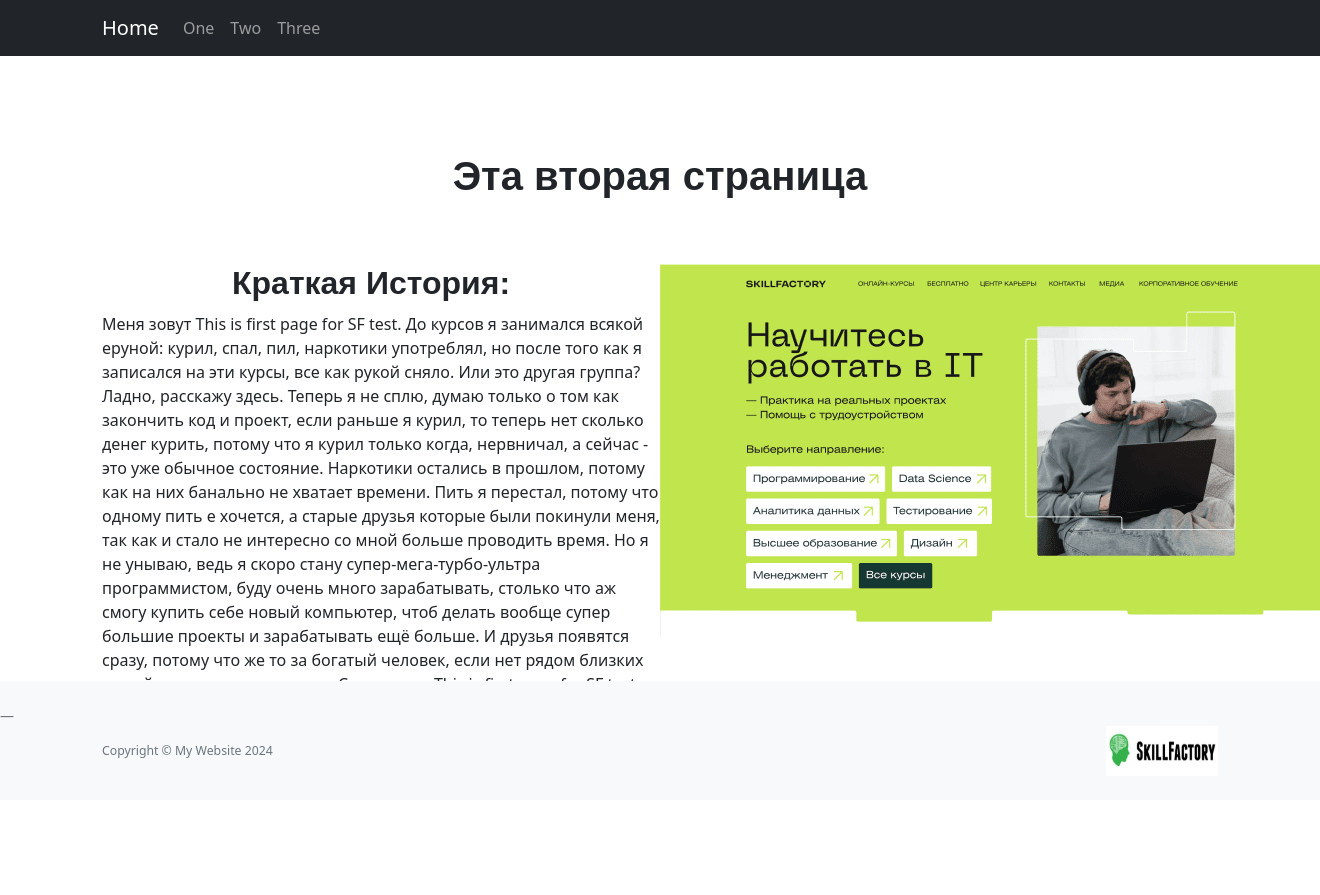
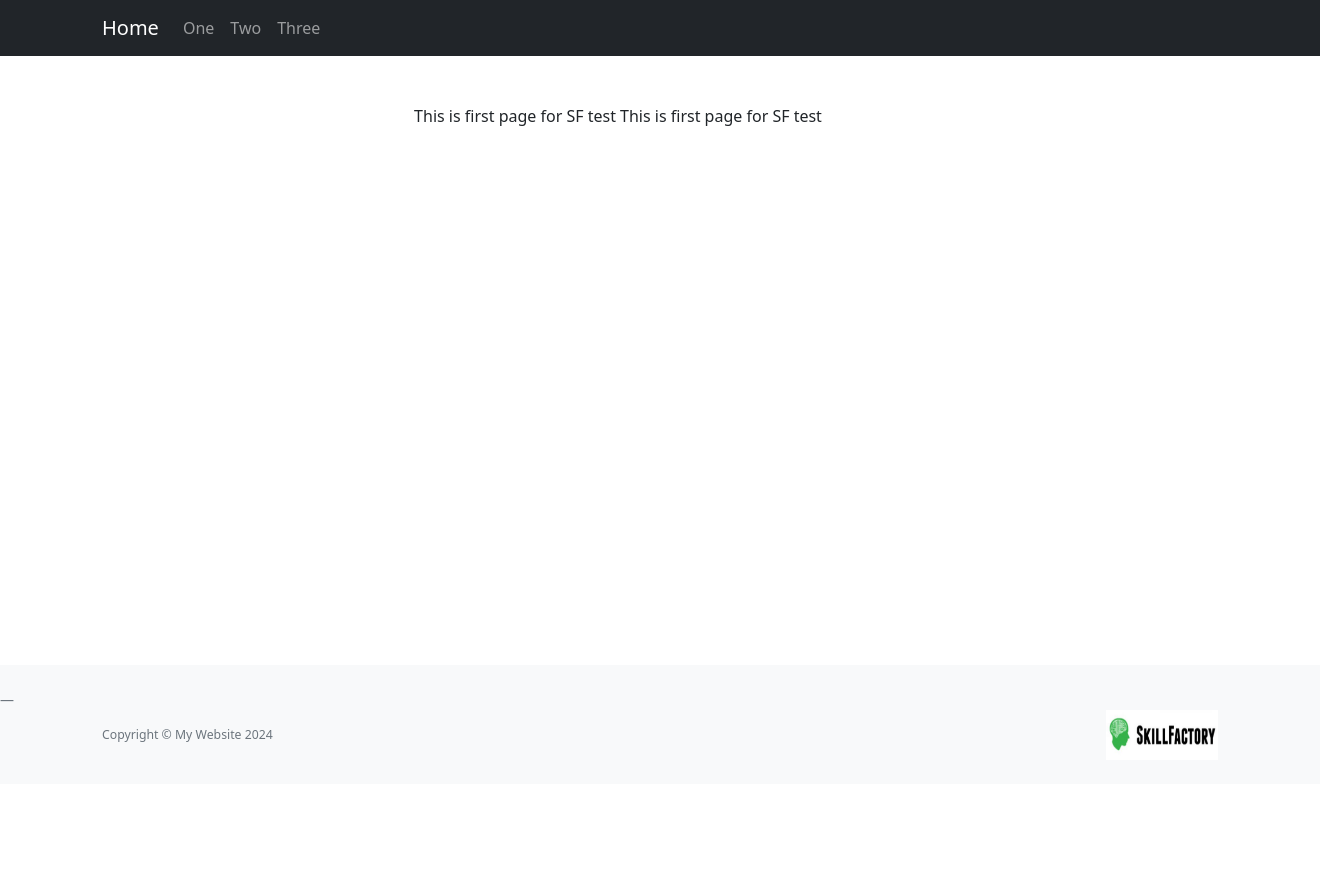
Before and after one commit to Ironchel/Test_django_1, a Django app: template templates/flatpages/index2.html in a window 1320 px wide. After the commit the page ends 751 px from the top, so only its background shows below. Run offline with Django 5.2, Linux system fonts and the light colour scheme; the template is opened without the code that fills it: values that come from a table or form of the project are taken from there, others are empty; data comes from the database, SQL or seed files in the repository; both versions use the stored data as it was after the commit; some libraries are stand-ins or nearby versions.

Commit message:
Исправил файл index2.html, чтоб явно видно было тег {{ flatpage.content }}

```diff
--- a/templates/flatpages/index2.html
+++ b/templates/flatpages/index2.html
@@ -7,37 +7,8 @@
 {% endblock main %}
 
 {% block content %}
-    {% load static %}
-    <header class="mt-5">
-        <div class="text-center">
-            <h1 class="h1 py-5 m-3"><b>Эта вторая страница</b></h1>
-        </div>
-    </header>
-    <div class="container col-8">
-        <h2 class="position-absolute"><b>Краткая История:</b></h2>
-    </div>
-    <div class="container d-flex row-cols-2">
-        <section class="mt-5">
-            <p>Меня зовут {{ flatpage.content }}. До курсов я занимался всякой
-                еруной: курил, спал, пил, наркотики употреблял, но после того
-                как я записался на эти курсы, все как рукой сняло. Или это
-                другая группа? Ладно, расскажу здесь. Теперь я не
-                сплю, думаю только о том как закончить код и проект, если раньше
-                я курил, то теперь нет сколько денег курить, потому что я курил
-                только когда, нервничал, а сейчас - это уже обычное состояние.
-                Наркотики остались в прошлом, потому как на них банально не
-                хватает времени. Пить я перестал, потому что одному пить е
-                хочется, а старые друзья которые были покинули меня, так как и
-                стало не интересно со мной больше проводить время. Но я не
-                унываю, ведь я скоро стану супер-мега-турбо-ультра
-                программистом, буду очень много зарабатывать, столько что аж
-                смогу купить себе новый компьютер, чтоб делать вообще супер
-                большие проекты и зарабатывать ещё больше. И друзья появятся
-                сразу, потому что же то за богатый человек, если нет рядом
-                близких людей которые тянут деньги. С приветом {{ flatpage.content }}</p>
-        </section>
-        <section>
-            <img src="{% static 'assets/skillfactory.png' %}" alt="Foto SF"/>
-        </section>
+    <div class="container text-center m-5">
+        {{ flatpage.content }}
+        {{ flatpage.content }}
     </div>
 {% endblock content %}}
```
Also changed, not shown: db.sqlite3.
